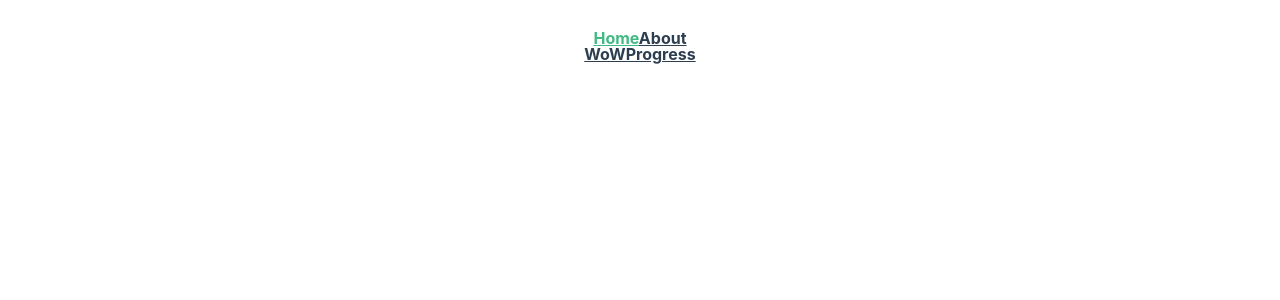
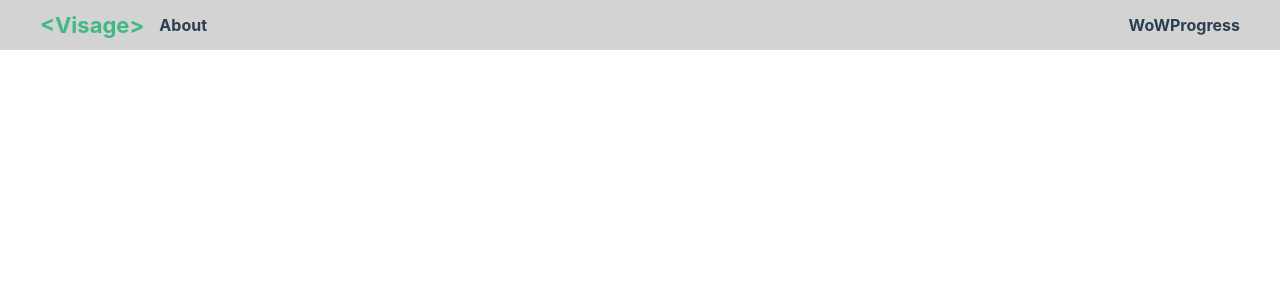
Before and after one commit to carlssonemil/visage, a Vue app: page / in a window 1280 px wide. Shown: the top 300 px of the page. Built offline with nearby package versions, Linux system fonts and the light colour scheme.

Commit message:
:lipstick: Add header styling

```diff
--- a/src/App.vue
+++ b/src/App.vue
@@ -3,7 +3,7 @@
     <header>
       <div id="nav">
         <div>
-          <router-link to="/">Home</router-link>
+          <router-link to="/" class="logo">&lt;Visage&gt;</router-link>
           <router-link to="/about">About</router-link>
         </div>
         <div>
@@ -21,19 +21,52 @@
   font-family: -apple-system, BlinkMacSystemFont, "Segoe UI", Roboto, Helvetica, Arial, sans-serif, "Apple Color Emoji", "Segoe UI Emoji", "Segoe UI Symbol";
   -webkit-font-smoothing: antialiased;
   -moz-osx-font-smoothing: grayscale;
-  margin: 0 auto;
+  margin: 75px auto 0;
   max-width: 1200px;
   text-align: center;
   width: 95%;
 }
+
+header {
+  background: lightgray;
+  height: 50px;
+  left: 0;
+  position: fixed;
+  top: 0;
+  width: 100%;
+
   #nav {
-  padding: 30px;
+    align-items: center;
+    display: flex;
+    height: 100%;
+    justify-content: space-between;
+    margin: 0 auto;
+    max-width: 1200px;
+    width: 95%;
+
+    div {
+      align-items: center;
+      display: flex;
+    }
+
     a {
       font-weight: bold;
       color: #2c3e50;
+      text-decoration: none;
+
+      + a {
+        margin-left: 15px;
+      }
+
+      &.logo {
+        font-size: 22px;
+        line-height: 22px;
+      }
+
       &.router-link-exact-active {
         color: #42b983;
       }
     }
   }
+}
 </style>
```
Lines whose indentation alone changed are shown as unchanged.
